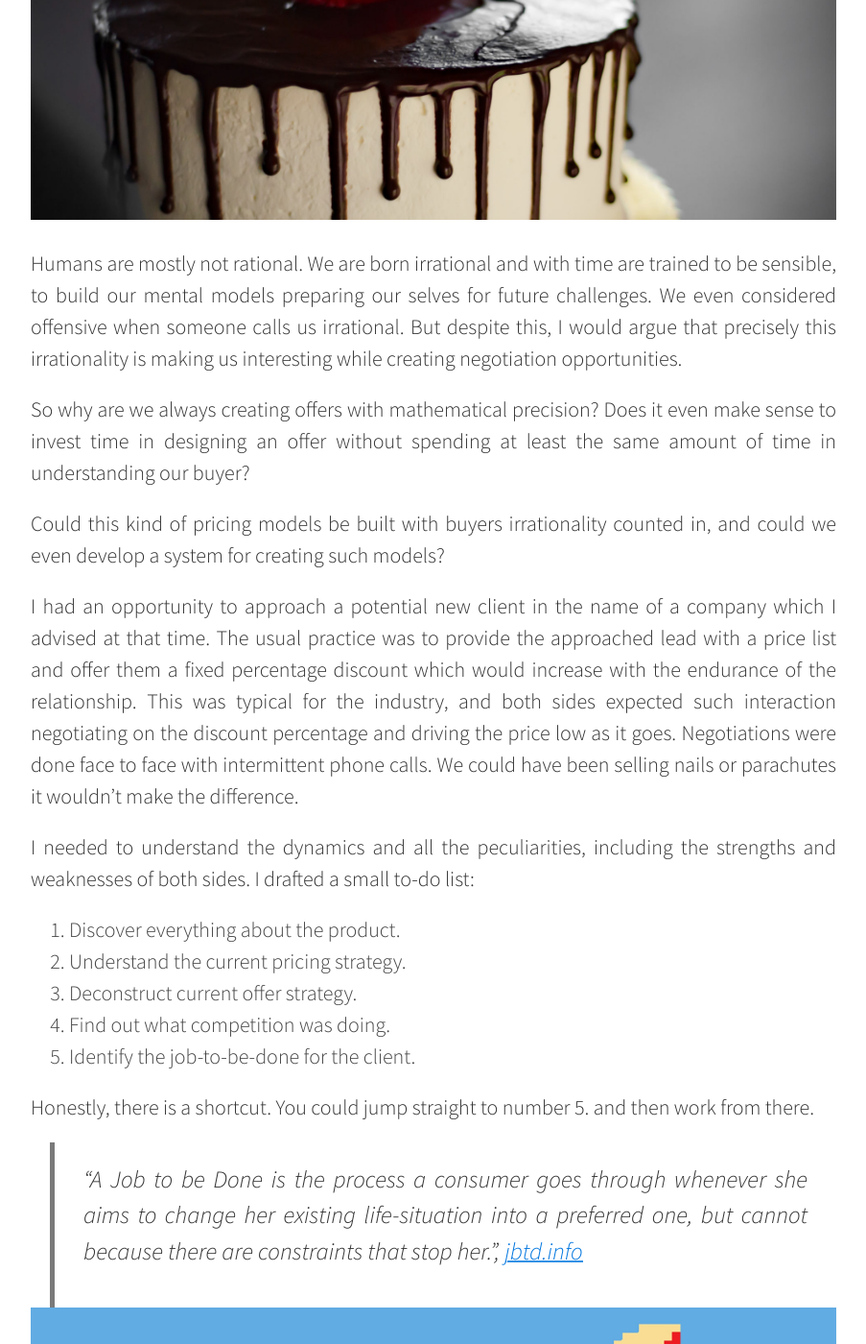
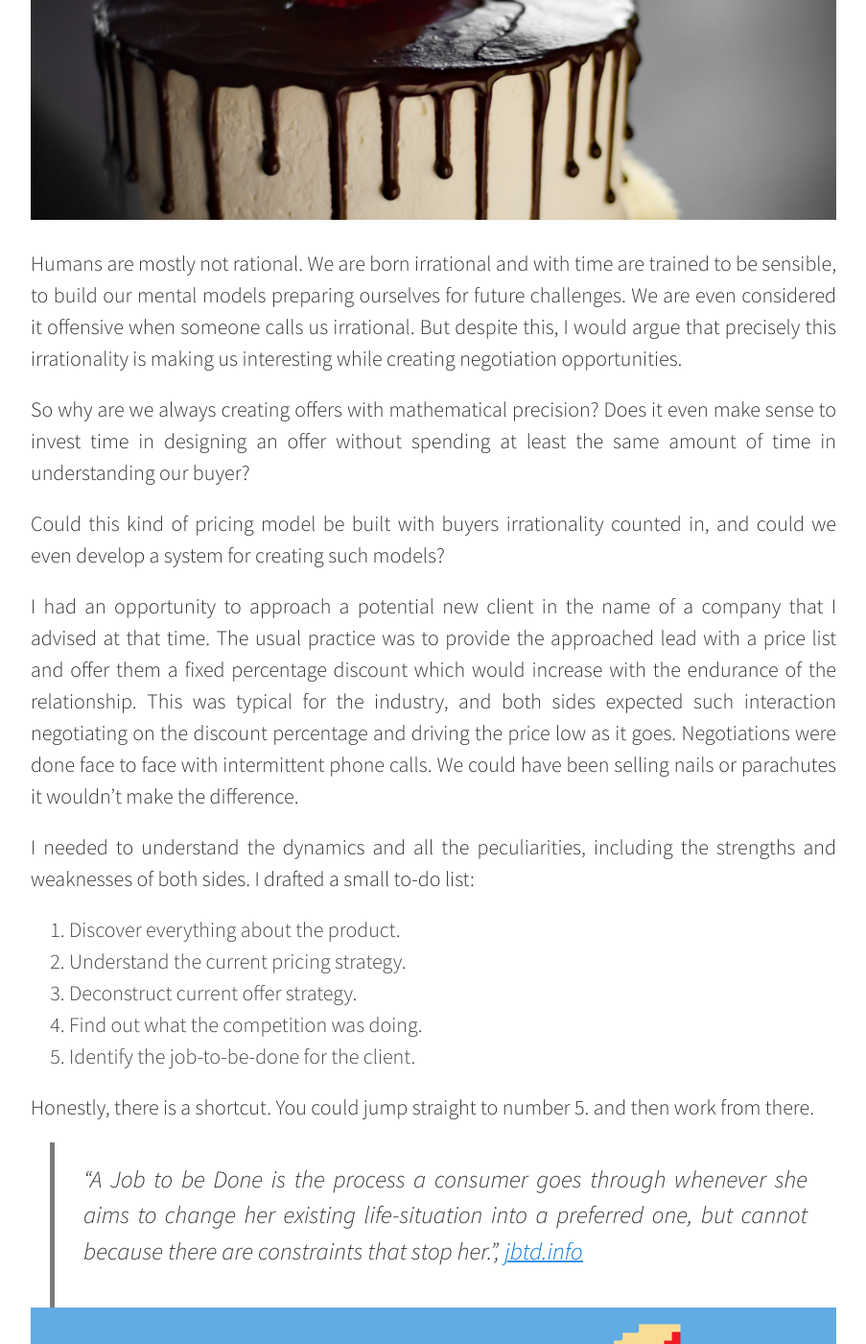
Before and after one commit to pulentcom/pulent.github.io, a Jekyll site: the page built from _posts/2020-01-01-irresistible-offer.md, in a window 1280 px wide and 1400 px high, scrolled down 373 px. Shown: the whole window at 96% size, without its empty margins (188-1091 px from the left). Built offline with Jekyll 4.4.1, drawn with Linux system fonts in a browser that asks for light colours; nearby versions of some CDN libraries; some web fonts are replaced; some of the changed text lies outside the part shown.

Commit message:
Update from Forestry.io pulentcom updated _posts/2020-01-01-irresistible-offer.md

```diff
--- a/_posts/2020-01-01-irresistible-offer.md
+++ b/_posts/2020-01-01-irresistible-offer.md
@@ -13,20 +13,20 @@ categories:
 ---
 ![](/assets/img/david-holifield-J-46sdLKbRY-unsplash.jpg)
 
-Humans are mostly not rational. We are born irrational and with time are trained to be sensible, to build our mental models preparing our selves for future challenges. We even considered offensive when someone calls us irrational. But despite this, I would argue that precisely this irrationality is making us interesting while creating negotiation opportunities.
+Humans are mostly not rational. We are born irrational and with time are trained to be sensible, to build our mental models preparing ourselves for future challenges. We are even considered it offensive when someone calls us irrational. But despite this, I would argue that precisely this irrationality is making us interesting while creating negotiation opportunities.
 
 So why are we always creating offers with mathematical precision? Does it even make sense to invest time in designing an offer without spending at least the same amount of time in understanding our buyer?
 
-Could this kind of pricing models be built with buyers irrationality counted in, and could we even develop a system for creating such models?
+Could this kind of pricing model be built with buyers irrationality counted in, and could we even develop a system for creating such models?
 
-I had an opportunity to approach a potential new client in the name of a company which I advised at that time. The usual practice was to provide the approached lead with a price list and offer them a fixed percentage discount which would increase with the endurance of the relationship. This was typical for the industry, and both sides expected such interaction negotiating on the discount percentage and driving the price low as it goes. Negotiations were done face to face with intermittent phone calls. We could have been selling nails or parachutes it wouldn't make the difference.
+I had an opportunity to approach a potential new client in the name of a company that I advised at that time. The usual practice was to provide the approached lead with a price list and offer them a fixed percentage discount which would increase with the endurance of the relationship. This was typical for the industry, and both sides expected such interaction negotiating on the discount percentage and driving the price low as it goes. Negotiations were done face to face with intermittent phone calls. We could have been selling nails or parachutes it wouldn't make the difference.
 
 I needed to understand the dynamics and all the peculiarities, including the strengths and weaknesses of both sides. I drafted a small to-do list:
 
 1. Discover everything about the product.
 2. Understand the current pricing strategy.
 3. Deconstruct current offer strategy.
-4. Find out what competition was doing.
+4. Find out what the competition was doing.
 5. Identify the job-to-be-done for the client.
 
 Honestly, there is a shortcut. You could jump straight to number 5. and then work from there.
@@ -43,9 +43,9 @@ Recognising those "exotic" dimensions in the forest of circumstances such as pro
 
 One typical circumstance is that your client has clients, and knowing them could be the first key. Based on this insight, you could go through the list of product strengths and find those that would trickle down to the end buyer—building your offer on such advantages. If this relationship is vital for your client, they will value such an approach.
 
-In the case mentioned above, I had to dig deeper as it wasn't a straight forward answer. The relationship between my client and their clients was essential, but product strengths were low on the priority list. It was a simple case of vanity. My client just had to have something that would make them different, that would make them look good, even if sacrificing optimal sales. Obviously, they were interested in selling, but in their mind, they already had high sales, and now it was their time to shine.
+In the case mentioned above, I had to dig deeper as it wasn't a straightforward answer. The relationship between my client and their clients was essential, but product strengths were low on the priority list. It was a simple case of vanity. My client just had to have something that would make them different, that would make them look good, even if sacrificing optimal sales. Obviously, they were interested in selling, but in their mind, they already had high sales, and now it was their time to shine.
 
-With this realisation, I proceeded to design an ideal offer, one which would be a win-win case maximise the value for both sides. The value perception, in this case, was asymmetric. For our side value was money in the bank, and for the other side it was good looks. The client which I advised made a killer, never before seen, margins. Based on the premise that their client valued something that they took for granted. They valued it more than standard industry volume discounts and whatnot.
+With this realisation, I proceeded to design an ideal offer, one which would be a win-win case to maximise the value for both sides. The value perception, in this case, was asymmetric. For our side value was money in the bank, and for the other side it was good looks. The client which I advised made a killer, never before seen, margin. Based on the premise that their client valued something that they took for granted. They valued it more than standard industry volume discounts and whatnot.
 
 We sold them a bespoke product with their name printed on it. We made them an irresistible offer.
 
```
